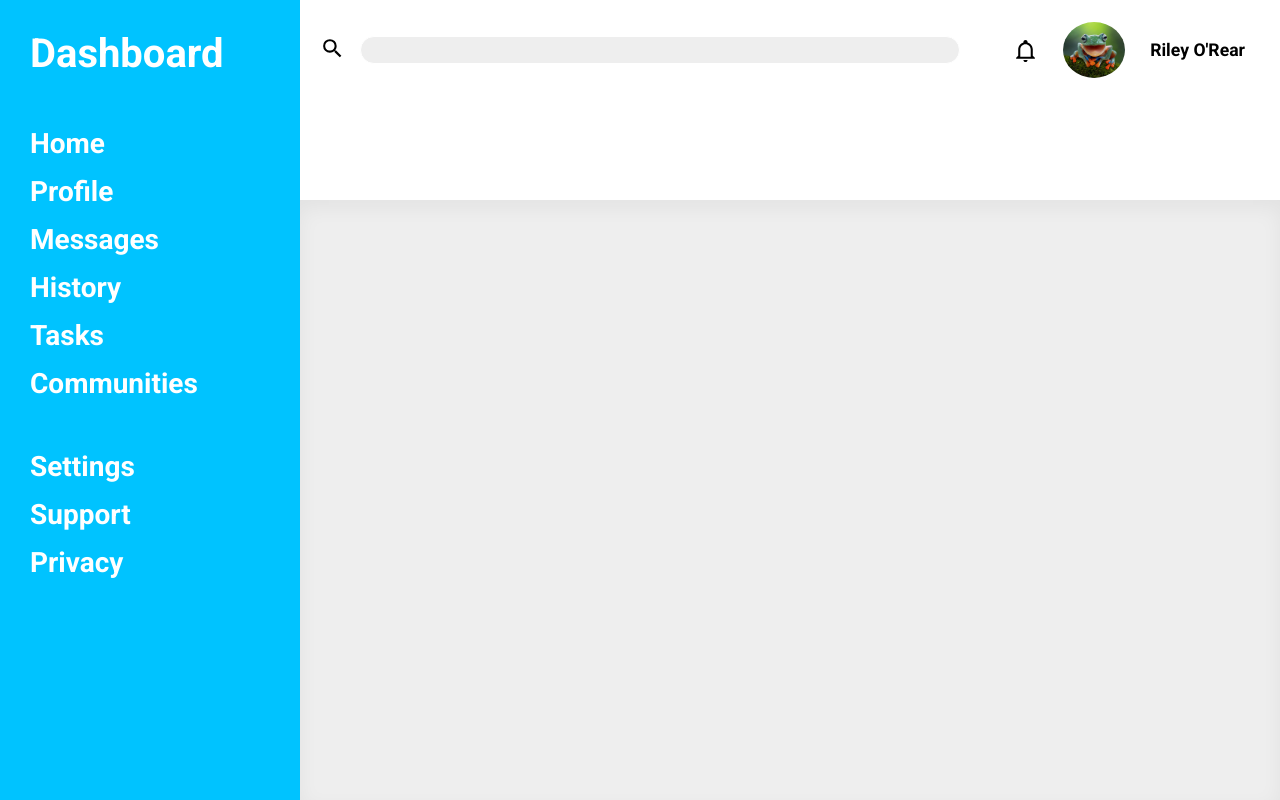
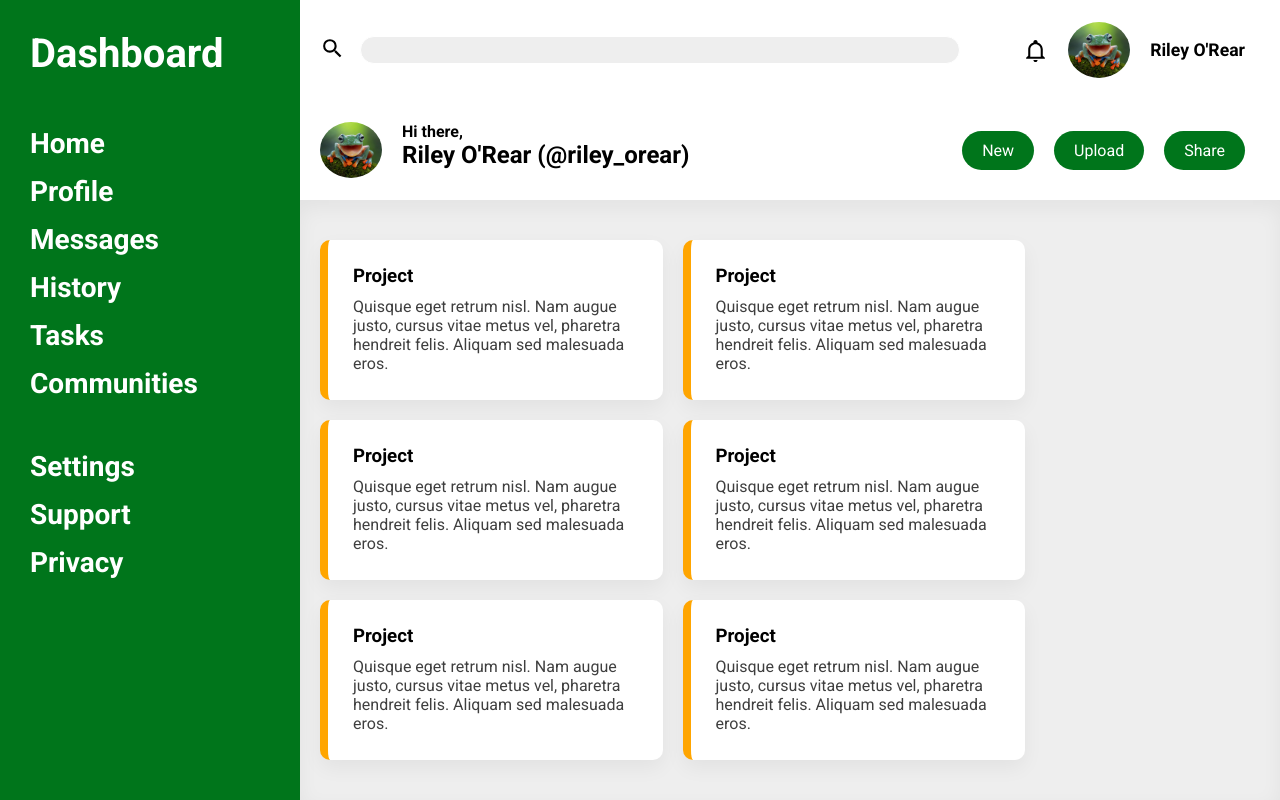
Before and after one commit to rileyorear/dashboard, a plain HTML site: page index.html in a window 1280 px wide. Drawn offline with Linux system fonts and the light colour scheme.

Commit message:
Add finished header and projects section

```diff
--- a/index.html
+++ b/index.html
@@ -29,7 +29,7 @@
       <div class="top-header">
         <div class="left-top-header">
           <form>
-            <button type="submit"><img src="./assets/magnify.svg"></button>
+            <button class="search-button" type="submit"><img src="./assets/magnify.svg"></button>
             <input type="search" name="search" id="search">
           </form>
         </div>
@@ -39,12 +39,51 @@
           <p class="profile-name">Riley O'Rear</p>
         </div>
       </div>
-      <div class="bottom-header"></div>
+      <div class="bottom-header">
+        <div class="left-bottom-header">
+          <img class="frog" id="welcome-image" src="./assets/frog.PNG">
+          <div class="greeting">
+            <p><strong>Hi there,</strong></p>
+            <h2>Riley O'Rear (@riley_orear)</h2>
+          </div>
+        </div>
+        <div class="right-bottom-header">
+          <div class="header-button">New</div>
+          <div class="header-button">Upload</div>
+          <div class="header-button">Share</div>
+        </div>
+      </div>
     </div>
 
     <div class="content">
-      <div class="left-content"></div>
-      <div class="right-content"></div>
+      <div class="projects">
+        <div class="project">
+          <h3>Project</h3>
+          <p>Quisque eget retrum nisl. Nam  augue justo, cursus vitae metus vel, pharetra hendreit felis. Aliquam sed malesuada eros.</p>
+        </div>
+        <div class="project">
+          <h3>Project</h3>
+          <p>Quisque eget retrum nisl. Nam  augue justo, cursus vitae metus vel, pharetra hendreit felis. Aliquam sed malesuada eros.</p>
+        </div>
+        <div class="project">
+          <h3>Project</h3>
+          <p>Quisque eget retrum nisl. Nam  augue justo, cursus vitae metus vel, pharetra hendreit felis. Aliquam sed malesuada eros.</p>
+        </div>
+        <div class="project">
+          <h3>Project</h3>
+          <p>Quisque eget retrum nisl. Nam  augue justo, cursus vitae metus vel, pharetra hendreit felis. Aliquam sed malesuada eros.</p>
+        </div>
+        <div class="project">
+          <h3>Project</h3>
+          <p>Quisque eget retrum nisl. Nam  augue justo, cursus vitae metus vel, pharetra hendreit felis. Aliquam sed malesuada eros.</p>
+        </div>
+        <div class="project">
+          <h3>Project</h3>
+          <p>Quisque eget retrum nisl. Nam  augue justo, cursus vitae metus vel, pharetra hendreit felis. Aliquam sed malesuada eros.</p>
+        </div>
+      </div>
+      <div class="announcements"></div>
+      <div class="trending"></div>
     </div>
   </div>
 </body>
--- a/styles.css
+++ b/styles.css
@@ -20,7 +20,7 @@ img {
 }
 
 .menu {
-  background-color: rgb(0, 195, 255);
+  background-color: rgb(0, 117, 27);
   grid-area: 1 / 1 / 3 / 2;
   display: flex;
   flex-direction: column;
@@ -52,11 +52,6 @@ img {
   display: grid;
   grid-template-columns: 2fr 1fr;
   align-items: center;
-
-}
-
-.left-top-header {
-
 }
 
 form {
@@ -64,7 +59,7 @@ form {
   gap: 15px;
 }
 
-button {
+.search-button {
   background-color: white;
   border: 0 solid white;
 }
@@ -86,14 +81,13 @@ input[type="search"] {
   padding: 0 35px 0 35px;
   display: flex;
   align-items: center;
-  gap: 25px;
-  flex-wrap: nowrap;
+  gap: 20px;
 }
 
 .profile-name {
   font-weight: bold;
   font-size: 1.1rem;
-
+  min-width: max-content;
 }
 
 .frog {
@@ -101,8 +95,63 @@ input[type="search"] {
   border-radius: 50%;
 }
 
+.bottom-header {
+  display: grid;
+  grid-template-columns: 1fr 1fr;
+  align-items: center;
+}
+
+.left-bottom-header {
+  display: flex;
+  gap: 20px;
+}
+
+h2 {
+  min-width: max-content;
+}
+
+.right-bottom-header {
+  display: flex;
+  justify-content: end;
+  padding: 0 35px;
+  gap: 20px;
+}
+
+.header-button {
+  padding: 10px 20px;
+  background-color: rgb(0, 117, 27);
+  border-radius: 20px;
+  color: white;
+}
+
 .content {
   background-color: #eeeeee;
   grid-area: 2 / 2 / 3 / 3;
   box-shadow: inset 0 8px 20px 0px rgba(0, 0, 0, 0.05);
+  display: grid;
+  grid-template: 1fr 1fr / 3fr 1fr;
+  padding: 40px 20px;
 }
+
+.projects {
+  grid-area: 1 / 1 / 3 / 2;
+  display: grid;
+  grid-template: repeat(3, 1fr) / repeat(2, 1fr);
+  gap: 20px;
+}
+
+.project {
+  padding: 25px;
+  background-color: white;
+  border-radius: 10px;
+  box-shadow: 0 8px 20px 0px rgba(0, 0, 0, 0.05);
+  border-left: 8px solid orange;
+}
+
+.project p {
+  color: rgb(63, 63, 63);
+}
+
+h3 {
+  padding-bottom: 10px;
+}
```
